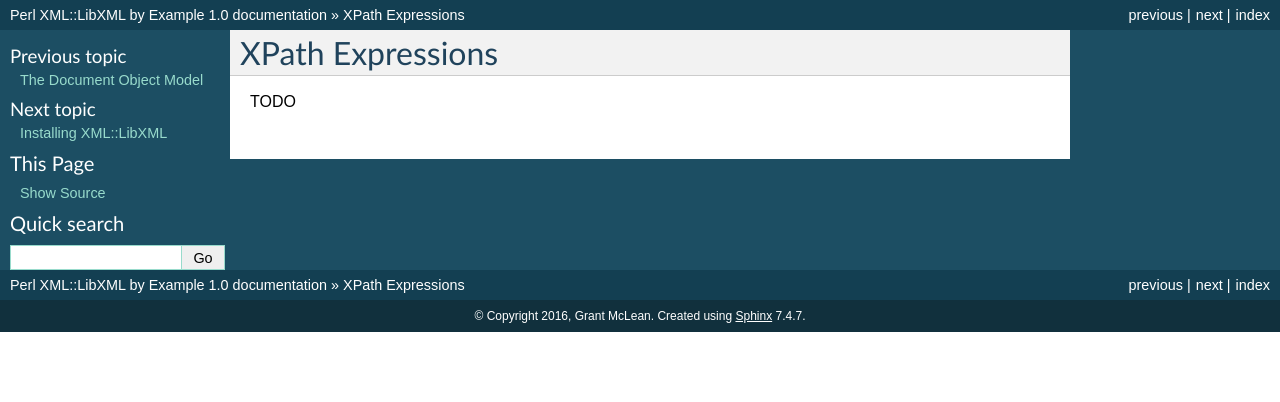
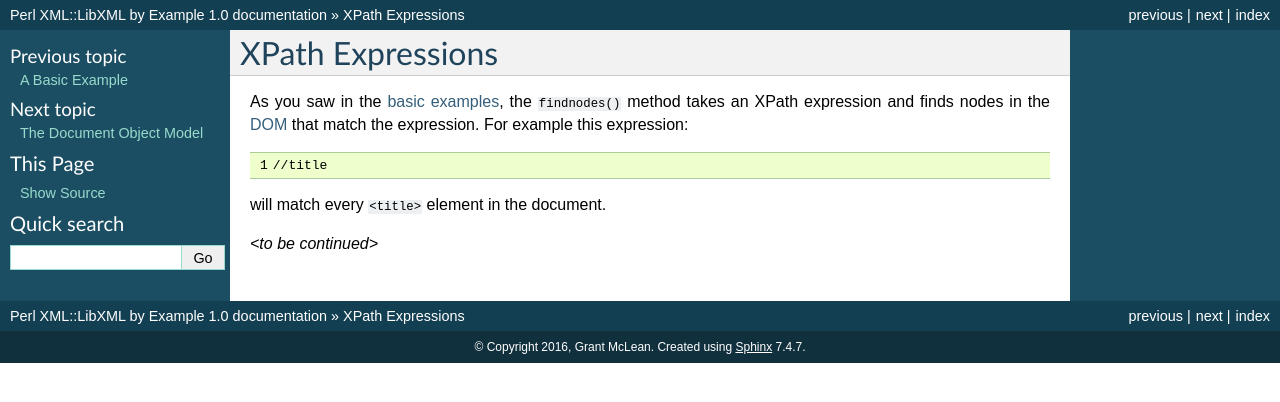
Before and after one commit to grantm/perl-libxml-by-example, a Sphinx documentation site: the page built from source/xpath.rst, in a window 1280 px wide. Shown: the top 402 px of the page. Built offline with Sphinx 7.4.7, drawn with Linux system fonts in a browser that asks for light colours.

Commit message:
write/rewrite more words

```diff
--- a/source/dom.rst
+++ b/source/dom.rst
@@ -4,4 +4,4 @@
 The Document Object Model
 =========================
 
-TODO
+*<to be written>*
--- a/source/index.rst
+++ b/source/index.rst
@@ -15,8 +15,8 @@ links below:
    :maxdepth: 2
 
    basics
+   xpath
    dom
-   xpath
    installation
 
 
--- a/source/installation.rst
+++ b/source/installation.rst
@@ -4,4 +4,4 @@
 Installing XML::LibXML
 ======================
 
-TODO
+*<to be written>*
--- a/source/xpath.rst
+++ b/source/xpath.rst
@@ -4,4 +4,14 @@
 XPath Expressions
 =================
 
-TODO
+As you saw in the :doc:`basic examples <basics>`, the ``findnodes()`` method
+takes an XPath expression and finds nodes in the :doc:`DOM <xpath>` that match
+the expression.  For example this expression:
+
+.. code-block:: xpath
+
+    //title
+
+will match every ``<title>`` element in the document.
+
+*<to be continued>*
```
Also changed, not shown: source/basics.rst (+31 -21 lines), 4 other files.
